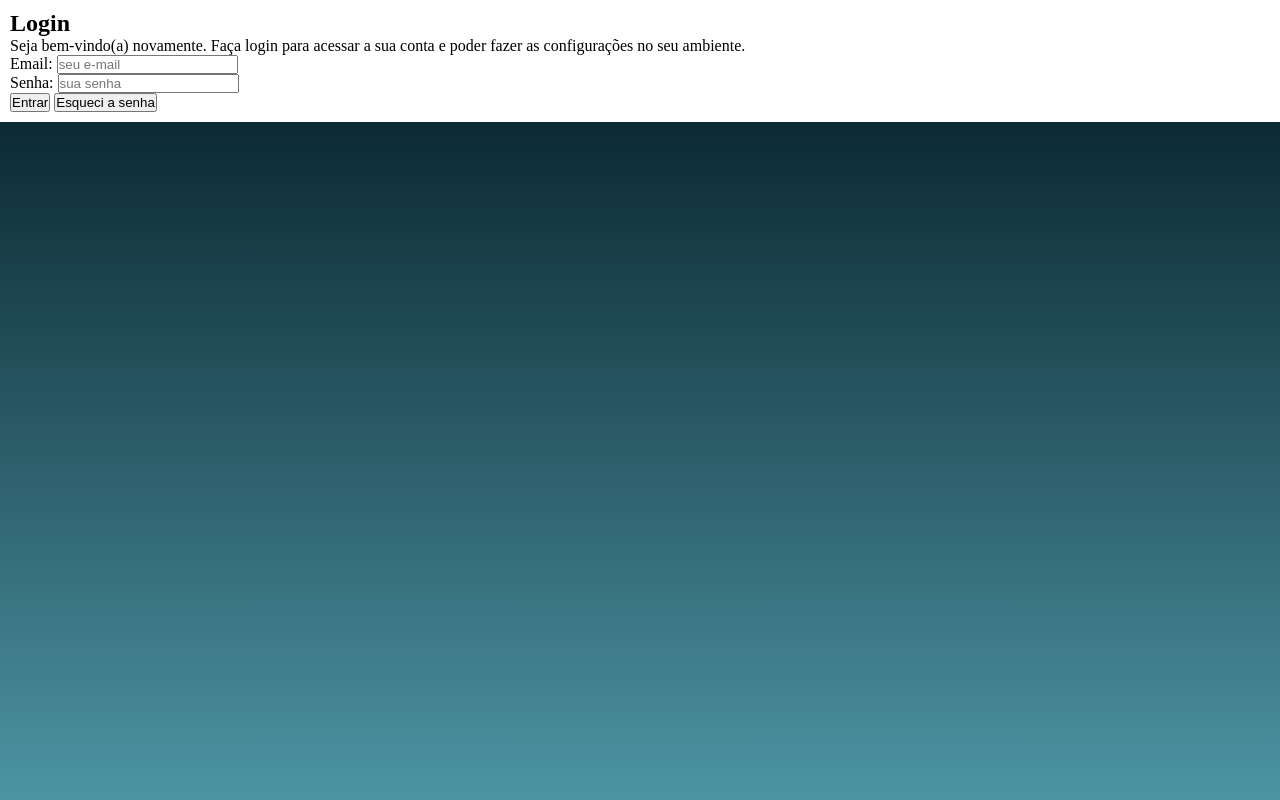
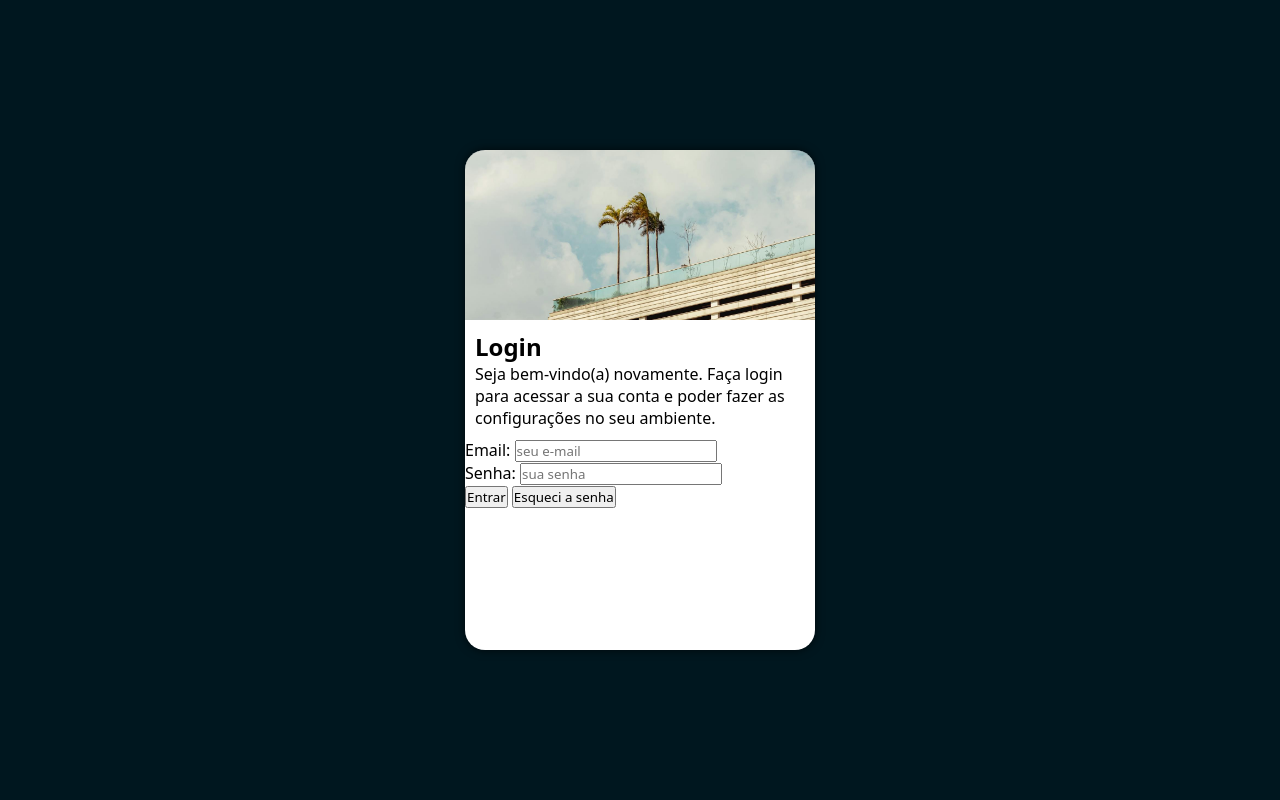
Before and after one commit to marcossneto/projeto-login, a plain HTML site: page index.html in a window 1280 px wide. Shown: the top 800 px of the page. Drawn offline with Linux system fonts and the light colour scheme.

Commit message:
aprimorei o estilo

```diff
--- a/estilos/mobile.css
+++ b/estilos/mobile.css
@@ -2,18 +2,48 @@
 
 @media all {
     * {
+        font-family: system-ui, -apple-system, BlinkMacSystemFont, 'Segoe UI', Roboto, Oxygen, Ubuntu, Cantarell, 'Open Sans', 'Helvetica Neue', sans-serif;
         margin: 0px;
         padding: 0px;
+        box-sizing: border-box;
     }
 
     body {
-        height: 100vw;
-        background-image: linear-gradient(#00171F, #7BDFF2);
+        height: 100vh;
+        width: 100vw;
+        background-color: #00171F;
     }
 
     main {
+        position: relative;
+        height: 100vh;
+        width: 100vw;
+    }
+
+    section#login {
+        position: absolute;
+        top: 50%;
+        left: 50%;
+        transform: translate(-50%, -50%);
+        overflow: hidden;
+
         background-color: white;
+        width: 350px;
+        height: 500px;
+        border-radius: 20px;
+        box-shadow: 0px 0px 10px rgba(0, 0, 0, 0.685);
+    }
+
+    section#login > div#imagem {
+        display: block;
+        background: #00171F url(../imagens/pexels-bruno-thethe-2747595.jpg);
+        height: 170px;
+        background-size: cover;
+        background-position: center;
+    }
+
+    section#login > div#formulario {
+        display: block;
         padding: 10px;
-        width: ;
     }
 }
--- a/index.html
+++ b/index.html
@@ -10,10 +10,10 @@
 <body>
     <main>
         <section id="login">
-            <div id="formulario">
+            <div id="imagem">
 
             </div>
-            <div id="imagem">
+            <div id="formulario">
                 <h1>Login</h1>
                 <p>Seja bem-vindo(a) novamente. Faça login para acessar a sua conta e poder fazer as configurações no seu ambiente.</p>
             </div>
```
